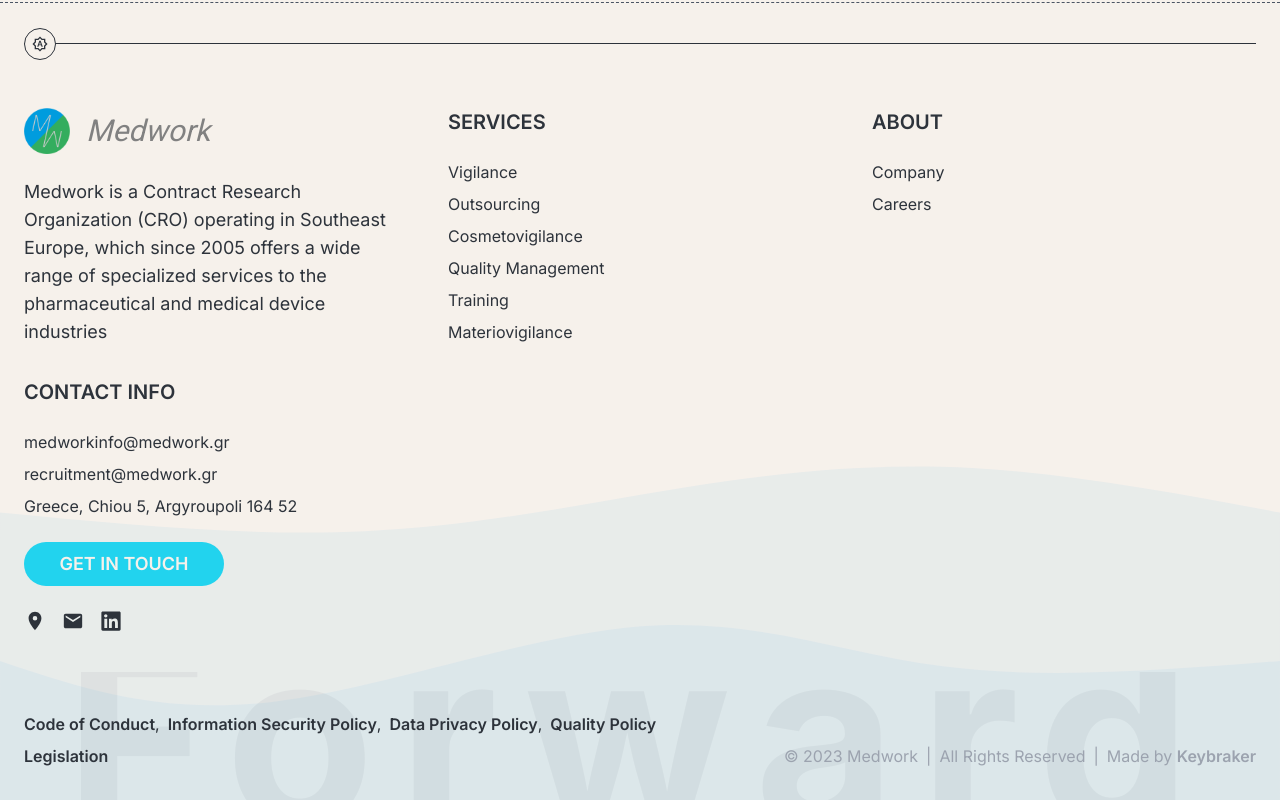
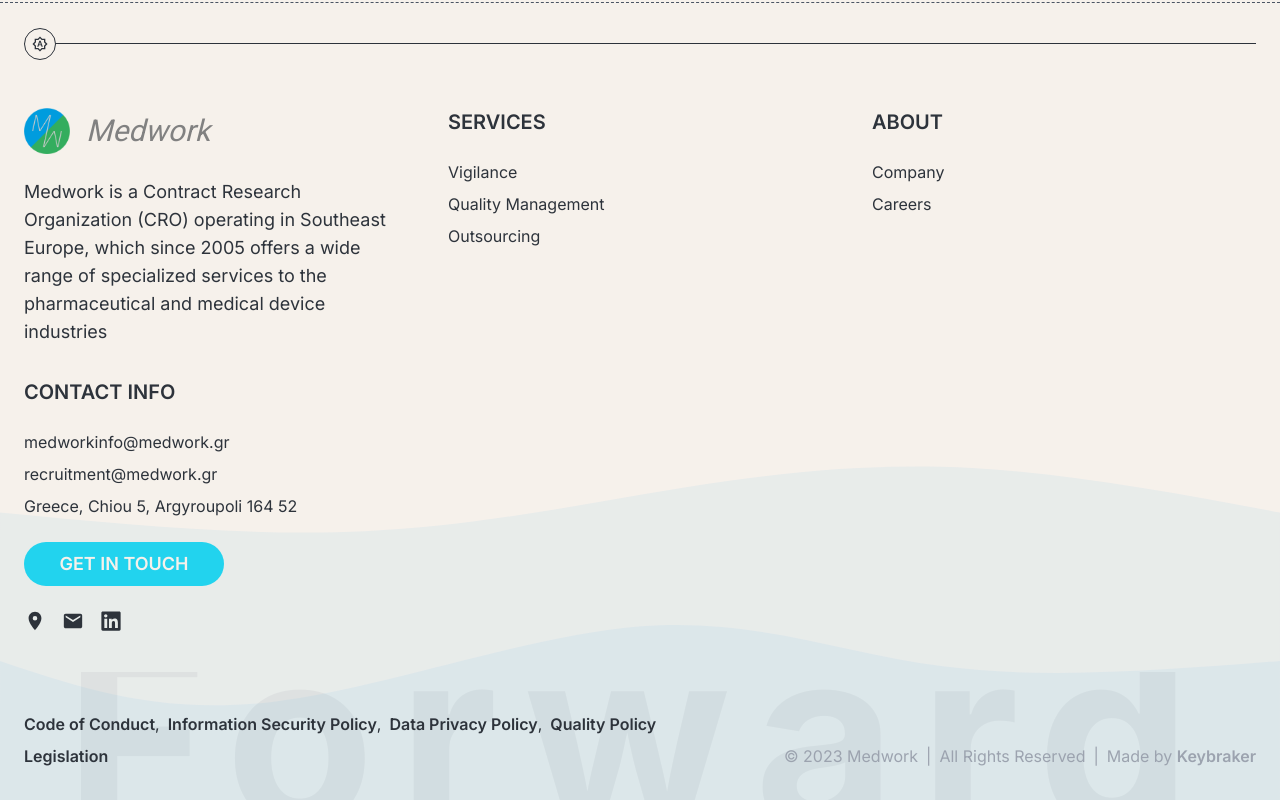
Before and after one commit to Medwork-CRO/webpage, a Next.js app: page /about/legislation/LegislationTabs in a window 1280 px wide. Shown: the part 804-1604 px from the top of the page. Built offline with nearby package versions, Linux system fonts and the light colour scheme.

Commit message:
Remove services from drop downs

```diff
--- a/src/components/HeaderLinks.tsx
+++ b/src/components/HeaderLinks.tsx
@@ -24,25 +24,25 @@ const Services = {
       href: "/services/vigilance",
     },
     {
-      label: "Outsourcing",
-      href: "/services/outsourcing",
-    },
-    {
-      label: "Cosmetovigilance",
-      href: "/services/cosmetovigilance",
-    },
-    {
       label: "Quality Management",
       href: "/services/quality-management",
     },
     {
-      label: "Training",
-      href: "/services/training",
+      label: "Outsourcing",
+      href: "/services/outsourcing",
     },
-    {
-      label: "Materiovigilance",
-      href: "/services/materiovigilance",
-    },
+    // {
+    //   label: "Cosmetovigilance",
+    //   href: "/services/cosmetovigilance",
+    // },
+    // {
+    //   label: "Training",
+    //   href: "/services/training",
+    // },
+    // {
+    //   label: "Materiovigilance",
+    //   href: "/services/materiovigilance",
+    // },
   ],
 };
 
--- a/src/components/NavHamburger.tsx
+++ b/src/components/NavHamburger.tsx
@@ -13,9 +13,14 @@ export type NavHamburgerProp = {
   nav: NavProp[];
 };
 
+
 function VerticalNav({ label, href, subCategories }: NavProp) {
   const [isClicked, setIsClicked] = useState(false);
   const router = useRouter();
+
+  const handleClick = () => {
+    setIsClicked(false);
+  };
 
   const isActive = router.asPath === href;
   const isActiveSubCategory = subCategories?.some(
@@ -32,6 +37,7 @@ function VerticalNav({ label, href, subCategories }: NavProp) {
       >
         {!hasSubCategories && (
           <Link
+            onClick={handleClick}
             className="flex items-center py-3 text-md font-semibold lg:px-8"
             aria-label={`By clicking you will be taken to ${label}`}
             key={href}
@@ -47,7 +53,7 @@ function VerticalNav({ label, href, subCategories }: NavProp) {
             >
               <span className={`border-b-2 ${activeClasses}`}>{label.toUpperCase()}</span>
             </div>
-            <FaAngleDown style={{ transform: `rotate(${isClicked ? 0 : 180}deg)` }} />
+            <FaAngleDown className={`text-xl p-[2px] border-2 border-cyan-800 dark:border-cyan-400 rounded-full ${isClicked ? 'rotate-0' : 'rotate-180'}`} />
           </>
         )}
       </div>
@@ -55,6 +61,7 @@ function VerticalNav({ label, href, subCategories }: NavProp) {
         <div className={"flex w-[200px] flex-col"}>
           {subCategories.map((subCategory) => (
             <Link
+              onClick={handleClick}
               className="ml-2 px-5 py-3 text-md font-semibold text-cyan-800 dark:text-cyan-400 hover:text-cyan-500"
               aria-label={`By clicking you will be taken to ${subCategory.label}`}
               key={subCategory.href}
```
